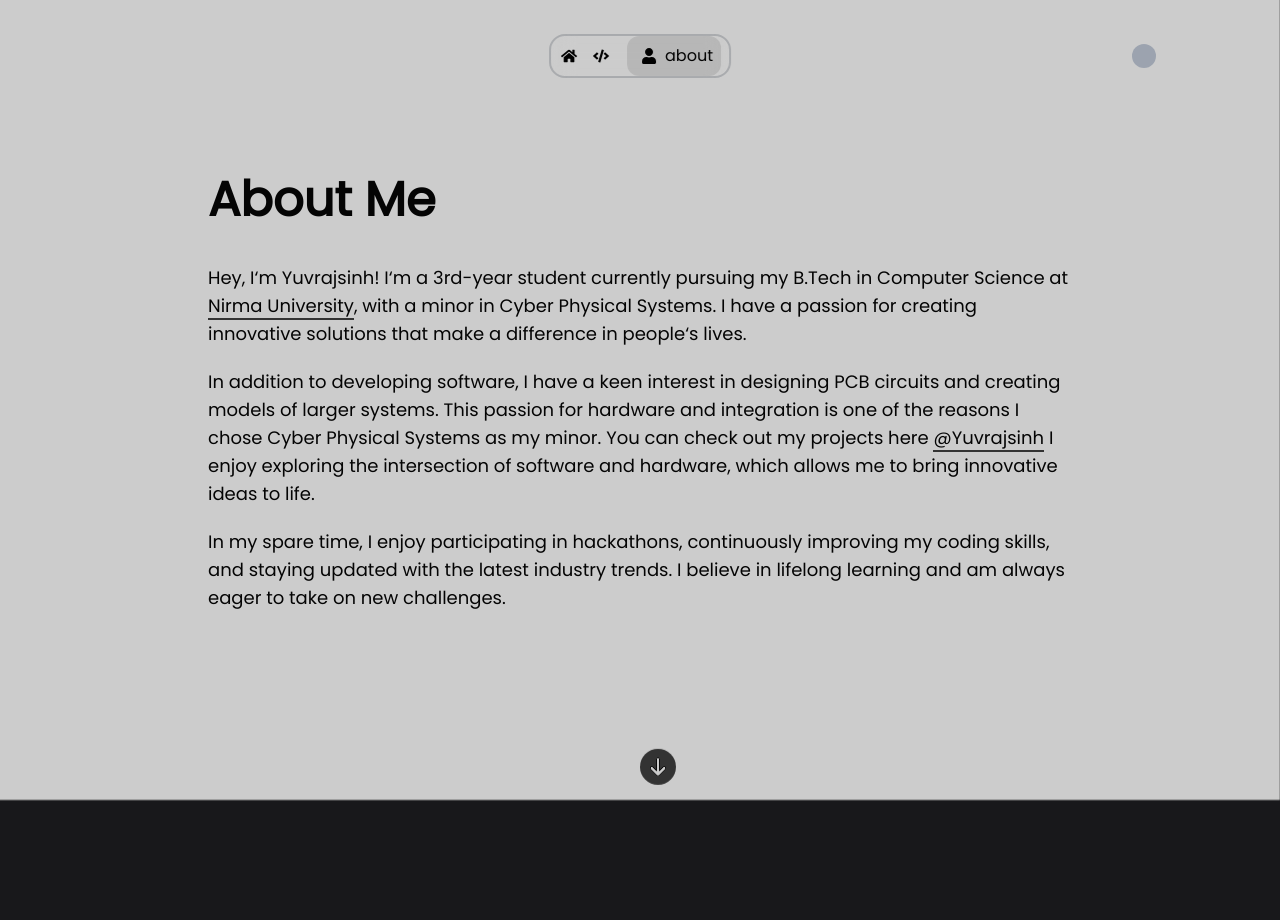
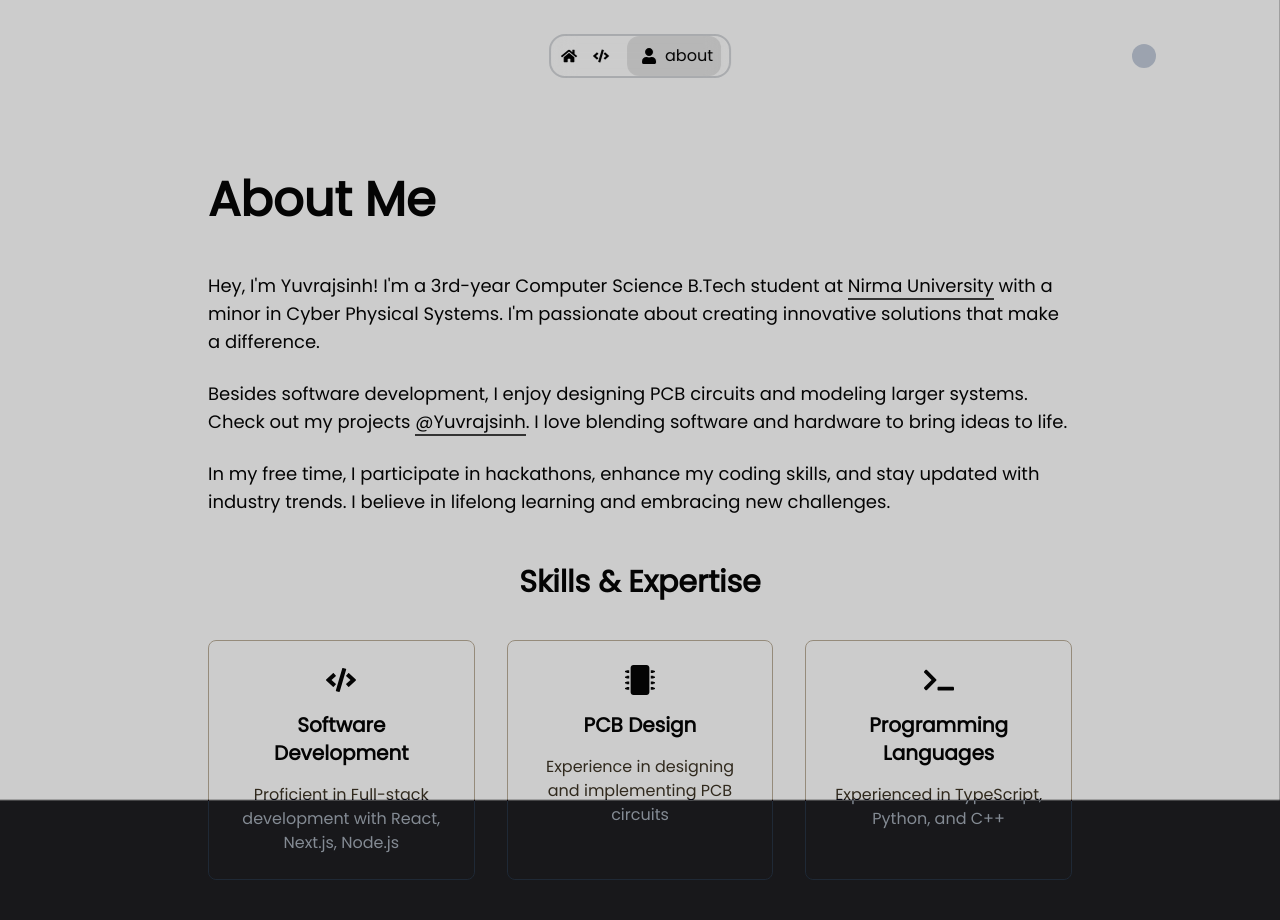
Before and after one commit to yuvrajsinh5252/website, a Next.js app: page /about in a window 1280 px wide. Shown: the top 920 px of the page. Built offline with nearby package versions, Linux system fonts and the light colour scheme.

Commit message:
feat: enhance About Me

```diff
--- a/src/app/about/page.tsx
+++ b/src/app/about/page.tsx
@@ -6,8 +6,10 @@ const MagicLink = dynamic(() => import("@/components/magicLink"), {
   ssr: false,
 });
 import MaxWidthWrapper from "@/components/MaxWidthWrapper";
+import { motion } from "framer-motion";
 import { useEffect, useState } from "react";
 import { FaArrowDown } from "react-icons/fa6";
+import { FaCode, FaMicrochip, FaTerminal } from "react-icons/fa";
 
 export default function Home() {
   const [sections, setSections] = useState<HTMLElement[]>([]);
@@ -39,58 +41,106 @@ export default function Home() {
     }
   };
 
+  const fadeIn = {
+    initial: { opacity: 0, y: 20 },
+    animate: { opacity: 1, y: 0 },
+    transition: { duration: 0.6 },
+  };
+
+  const skills = [
+    {
+      icon: <FaCode className="text-3xl" />,
+      title: "Software Development",
+      description:
+        "Proficient in Full-stack development with React, Next.js, Node.js",
+    },
+    {
+      icon: <FaMicrochip className="text-3xl" />,
+      title: "PCB Design",
+      description: "Experience in designing and implementing PCB circuits",
+    },
+    {
+      icon: (
+        <div className="flex justify-center">
+          <FaTerminal className="text-3xl" />
+        </div>
+      ),
+      title: "Programming Languages",
+      description: "Experienced in TypeScript, Python, and C++",
+    },
+  ];
+
   return (
     <MaxWidthWrapper className="max-w-screen-lg max-sm:px-4">
       <section
-        className="flex flex-col items-center justify-center h-screen"
+        className="min-h-screen flex flex-col justify-center pt-44 py-16"
         id="one"
       >
-        <div className="flex justify-center  h-screen">
-          <div className="flex flex-col gap-10 mt-44">
-            <h1 className="text-5xl font-bold max-sm:text-center">About Me</h1>
-            <div className="flex flex-col gap-5">
+        <motion.div {...fadeIn} className="space-y-12">
+          <h1 className="text-5xl font-bold">About Me</h1>
+          <div className="space-y-6 mx-auto">
             <p className="text-lg">
-                Hey, I&lsquo;m Yuvrajsinh! I&lsquo;m a 3rd-year student
-                currently pursuing my B.Tech in Computer Science at{" "}
-                <MagicLink href={"https://nirmauni.ac.in/"}>
+              Hey, I&apos;m Yuvrajsinh! I&apos;m a 3rd-year Computer Science
+              B.Tech student at{" "}
+              <MagicLink href="https://nirmauni.ac.in/">
                 Nirma University
+              </MagicLink>{" "}
+              with a minor in Cyber Physical Systems. I&apos;m passionate about
+              creating innovative solutions that make a difference.
+            </p>
+            <p className="text-lg">
+              Besides software development, I enjoy designing PCB circuits and
+              modeling larger systems. Check out my projects{" "}
+              <MagicLink href="https://www.youtube.com/@yuvrajsinh472/videos">
+                @Yuvrajsinh
               </MagicLink>
-                , with a minor in Cyber Physical Systems. I have a passion for
-                creating innovative solutions that make a difference in
-                people&lsquo;s lives.
+              . I love blending software and hardware to bring ideas to life.
             </p>
+            <p className="text-lg">
+              In my free time, I participate in hackathons, enhance my coding
+              skills, and stay updated with industry trends. I believe in
+              lifelong learning and embracing new challenges.
+            </p>
+          </div>
 
-              <p className="text-lg">
-                In addition to developing software, I have a keen interest in
-                designing PCB circuits and creating models of larger systems.
-                This passion for hardware and integration is one of the reasons
-                I chose Cyber Physical Systems as my minor. You can check out my
-                projects here{" "}
-                <MagicLink
-                  href={"https://www.youtube.com/@yuvrajsinh472/videos"}
+          <div className="mt-20">
+            <h2 className="text-3xl font-semibold text-center mb-10">
+              Skills & Expertise
+            </h2>
+            <div className="grid md:grid-cols-3 gap-8">
+              {skills.map((skill, index) => (
+                <motion.div
+                  key={index}
+                  initial={{ opacity: 0, y: 20 }}
+                  animate={{ opacity: 1, y: 0 }}
+                  transition={{ delay: index * 0.2 }}
+                  className="p-6 rounded-lg border border-gray-700 hover:border-gray-500 transition-colors"
                 >
-                  @Yuvrajsinh
-                </MagicLink>{" "}
-                I enjoy exploring the intersection of software and hardware,
-                which allows me to bring innovative ideas to life.
-              </p>
+                  <div className="flex flex-col items-center text-center space-y-4">
+                    {skill.icon}
+                    <h3 className="text-xl font-semibold">{skill.title}</h3>
+                    <p className="text-gray-400">{skill.description}</p>
+                  </div>
+                </motion.div>
+              ))}
+            </div>
+          </div>
+        </motion.div>
 
-              <p className="text-lg">
-                In my spare time, I enjoy participating in hackathons,
-                continuously improving my coding skills, and staying updated
-                with the latest industry trends. I believe in lifelong learning
-                and am always eager to take on new challenges.
-              </p>
         {currentIndex + 1 < sections.length && (
+          <motion.div
+            animate={{ y: [0, 10, 0] }}
+            transition={{ repeat: Infinity, duration: 1.5 }}
+            className="flex justify-center mt-10"
+          >
             <FaArrowDown
               onClick={handleArrowDownClick}
-                  className="animate-bounce cursor-pointer text-4xl left-1/2 rounded-full bg-white p-2 text-black fixed bottom-2"
+              className="cursor-pointer text-4xl rounded-full bg-white p-2 text-black"
             />
+          </motion.div>
         )}
-            </div>
-          </div>
-        </div>
       </section>
+
       <section id="two">
         <ContactUs />
       </section>
```
Lines whose indentation alone changed are shown as unchanged.
